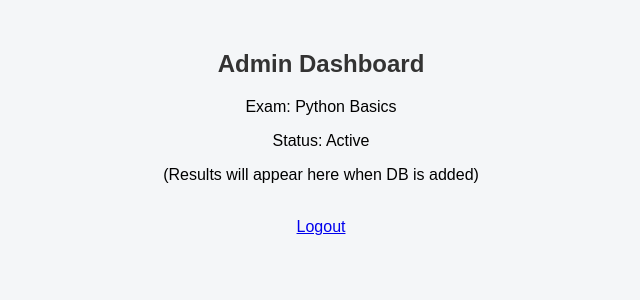
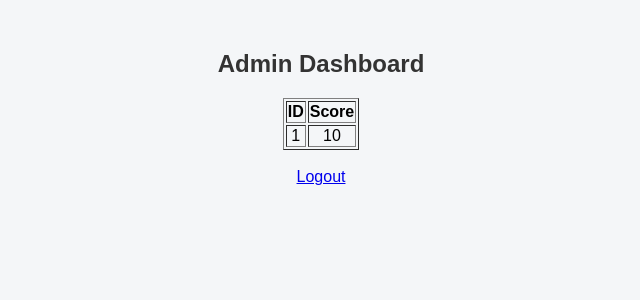
Before and after one commit to Boomika-Tech-AIML/Exam-Portal-, a Flask app: page /admin in a window 1280 px wide. Shown: the top 300 px of the page, without its empty margins (319-959 px from the left). Run offline with Flask 3, Linux system fonts and the light colour scheme; tables that the repository leaves empty hold one stand-in row (values such as "Sample post").

Commit message:
Added SQLite database and result storage

```diff
--- a/app.py
+++ b/app.py
@@ -1,6 +1,25 @@
+import sqlite3
+
 from flask import Flask, render_template, request, redirect
 
 app = Flask(__name__)
+
+def get_db():
+    return sqlite3.connect("exam.db")
+
+def init_db():
+    db = get_db()
+    cursor = db.cursor()
+
+    cursor.execute("""
+    CREATE TABLE IF NOT EXISTS results (
+        id INTEGER PRIMARY KEY AUTOINCREMENT,
+        score INTEGER
+    )
+    """)
+
+    db.commit()
+    db.close()
 
 @app.route("/", methods=["GET", "POST"])
 def login():
@@ -27,11 +46,26 @@ def submit():
         score += 1
     if request.form.get("q2") == "a":
         score += 1
+
+    db = get_db()
+    cursor = db.cursor()
+    cursor.execute("INSERT INTO results (score) VALUES (?)", (score,))
+    db.commit()
+    db.close()
+
     return render_template("result.html", score=score)
+
 
 @app.route("/admin")
 def admin():
-    return render_template("admin_dashboard.html")
+    db = get_db()
+    cursor = db.cursor()
+    cursor.execute("SELECT * FROM results")
+    data = cursor.fetchall()
+    db.close()
+
+    return render_template("admin_dashboard.html", data=data)
 
 if __name__ == "__main__":
+    init_db()
     app.run(debug=True)
--- a/templates/admin_dashboard.html
+++ b/templates/admin_dashboard.html
@@ -8,10 +8,20 @@
 
 <h2>Admin Dashboard</h2>
 
-<p>Exam: Python Basics</p>
-<p>Status: Active</p>
+<table border="1" style="margin:auto">
+<tr>
+    <th>ID</th>
+    <th>Score</th>
+</tr>
 
-<p>(Results will appear here when DB is added)</p>
+{% for row in data %}
+<tr>
+    <td>{{ row[0] }}</td>
+    <td>{{ row[1] }}</td>
+</tr>
+{% endfor %}
+
+</table>
 
 <br>
 <a href="/">Logout</a>
```
Also changed, not shown: exam.db (added).
